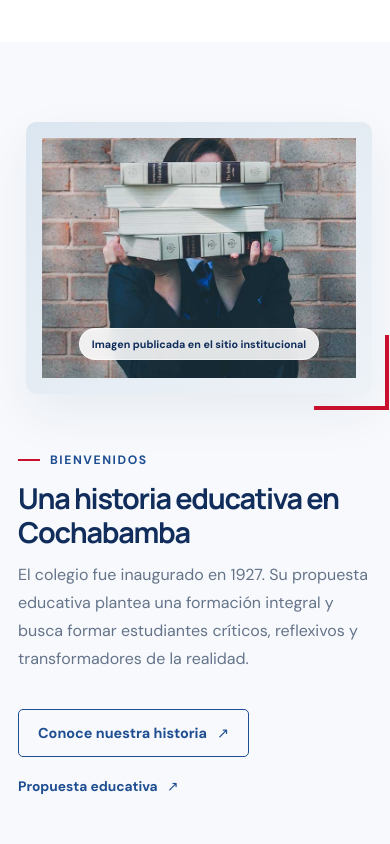
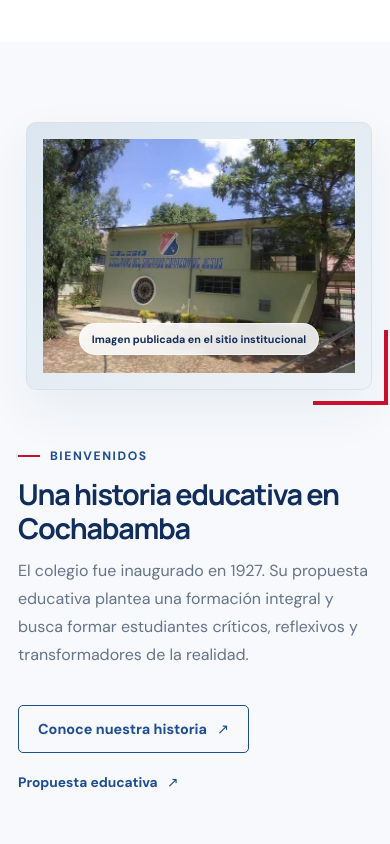
Before and after one commit to LoganNeoSantino67/ESCJ-CONECTA, an Astro site: page / in a window 390 px wide. Shown: the part 1720-2564 px from the top of the page. Built offline with nearby package versions, Linux system fonts and the light colour scheme; Astro itself is replaced by a stand-in of ours.

Commit message:
Actualiza fachada institucional y separadores

```diff
--- a/src/pages/index.astro
+++ b/src/pages/index.astro
@@ -58,7 +58,7 @@ const quickLinks = [
 
   <section class="section intro-section" id="colegio">
     <div class="container intro-grid">
-      <div class="intro-art"><div class="art-frame"><span class="art-tag">ESCJ CONECTA</span><div class="art-placeholder"><img class="official-photo" src={`${base}images/about.jpg`} alt="Persona sosteniendo libros" /><span class="photo-note">Imagen publicada en el sitio institucional</span></div><span class="art-accent"></span></div></div>
+      <div class="intro-art"><div class="art-frame"><span class="art-tag">ESCJ CONECTA</span><div class="art-placeholder"><img class="official-photo" src={`${base}images/fachada-colegio.jpeg`} alt="Fachada de la Unidad Educativa Esclavas del Sagrado Corazón de Jesús en Cochabamba" /><span class="photo-note">Imagen publicada en el sitio institucional</span></div><span class="art-accent"></span></div></div>
       <div class="intro-copy">
         <SectionHeading eyebrow="Bienvenidos" title={schoolIntroduction.title} description={schoolIntroduction.description} />
         <div class="intro-actions"><a class="button button--outline" href={officialLinks.schoolHistory} target="_blank" rel="noreferrer">Conoce nuestra historia <span aria-hidden="true">↗</span></a><a class="inline-link" href={officialLinks.educationalProposal} target="_blank" rel="noreferrer">Propuesta educativa <span aria-hidden="true">↗</span></a></div>
@@ -109,6 +109,7 @@ const quickLinks = [
       <div class="program-grid">
         {pastoralExperiences.map((item) => <ProgramCard title={item.title} description={item.description} href={item.href} label="Pastoral" image={item.image} imageAlt={item.imageAlt} video={item.video} />)}
       </div>
+      <div class="program-divider" aria-hidden="true"></div>
       <h3 class="program-group-title program-group-title--second">Espacios de formación extracurricular</h3>
       <div class="program-grid program-grid--extracurricular">
         {extracurricularPrograms.map((item) => <ProgramCard title={item.title} description={item.description} href={item.href} label={item.audience} image={item.image} imageAlt={item.imageAlt} images={item.images} />)}
@@ -167,10 +168,10 @@ const quickLinks = [
   .intro-section { background: var(--surface); }
   .intro-grid { display: grid; grid-template-columns: .95fr 1.05fr; align-items: center; gap: 90px; }
   .intro-art { padding: 16px 0 16px 17px; }
-  .art-frame { position: relative; min-height: 335px; padding: 16px; border-radius: 10px; background: linear-gradient(145deg, #dce6f0, #edf2f7); box-shadow: 0 20px 50px #102d5b10; }
+  .art-frame { position: relative; padding: 16px; border: 1px solid #d8e2ed; border-radius: 10px; background: linear-gradient(145deg, #dce6f0, #edf2f7); box-shadow: 0 20px 50px #102d5b10; }
   .art-tag { position: absolute; top: 29px; left: 29px; color: var(--navy); font-size: .66rem; font-weight: 800; letter-spacing: .12em; }
-  .art-placeholder { position: relative; display: flex; min-height: 300px; flex-direction: column; align-items: center; justify-content: flex-end; padding: 18px; overflow: hidden; background: #edf2f7; text-align: center; }
-  .official-photo { position: absolute; inset: 0; width: 100%; height: 100%; object-fit: cover; object-position: center; }
+  .art-placeholder { position: relative; display: flex; width: 100%; aspect-ratio: 4 / 3; flex-direction: column; align-items: center; justify-content: flex-end; padding: 18px; overflow: hidden; background: #edf2f7; text-align: center; }
+  .official-photo { position: absolute; inset: 0; width: 100%; height: 100%; object-fit: contain; object-position: center; }
   .photo-note { position: relative; z-index: 1; padding: 8px 12px; border: 1px solid #ffffff80; border-radius: 20px; background: #ffffffdf; color: var(--navy); font-size: .67rem; font-weight: 700; backdrop-filter: blur(8px); }
   .intro-actions { display: flex; align-items: center; flex-wrap: wrap; gap: 20px; }
   .inline-link, .calendar-link { color: var(--blue); text-decoration: none; font-size: .86rem; font-weight: 700; }
@@ -226,7 +227,8 @@ const quickLinks = [
   .pastoral-section { background: #f7f9fc; }
   .pastoral-section > .container > .section-heading { max-width: 760px; }
   .program-group-title { margin: 0 0 18px; color: var(--navy); font: 700 1.15rem var(--font-display); }
-  .program-group-title--second { margin-top: 44px; }
+  .program-group-title--second { margin-top: 0; }
+  .program-divider { width: 100%; height: 4px; margin: 44px 0 22px; border-radius: 2px; background: var(--red); }
   .program-grid { display: grid; grid-template-columns: repeat(3, minmax(0, 1fr)); gap: 16px; }
   .closing-cta { padding: 49px 0; border-top: 3px solid var(--red); background: var(--blue); color: white; }
   .admissions-cta { padding: 36px 0; border-top: 4px solid var(--red); background: linear-gradient(115deg, var(--navy), #173d73); color: white; }
@@ -266,8 +268,7 @@ const quickLinks = [
     .quick-title { font-size: .92rem; }
     .intro-grid, .innovation-grid, .calendar-grid { grid-template-columns: 1fr; gap: 35px; }
     .intro-art { padding-left: 8px; }
-    .art-frame { min-height: 270px; }
-    .art-placeholder { min-height: 240px; }
+    .art-frame { min-height: 0; }
     .section-topline { display: block; }
     .subtle-link { display: inline-block; margin: -10px 0 25px; }
     .calendar-note { margin-top: 0; }
```
Also changed, not shown: public/images/fachada-colegio.jpeg (added).
